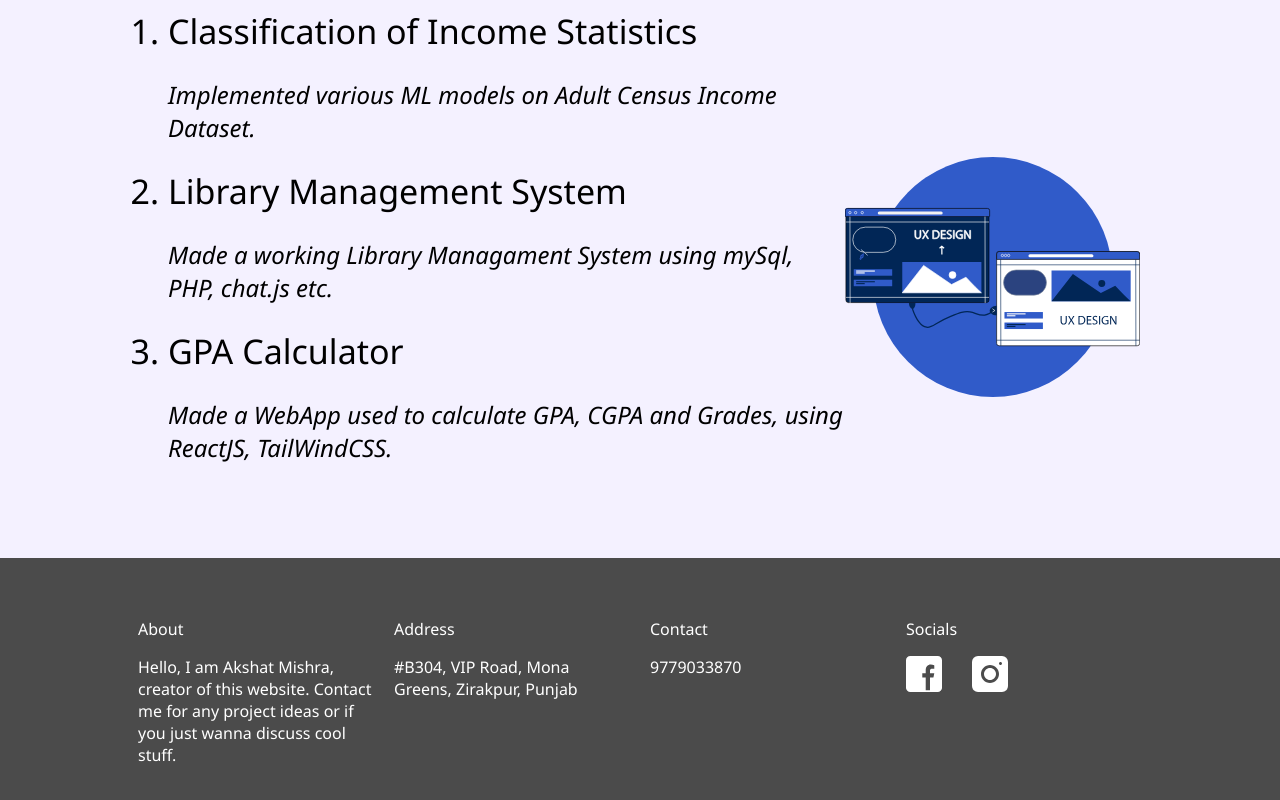
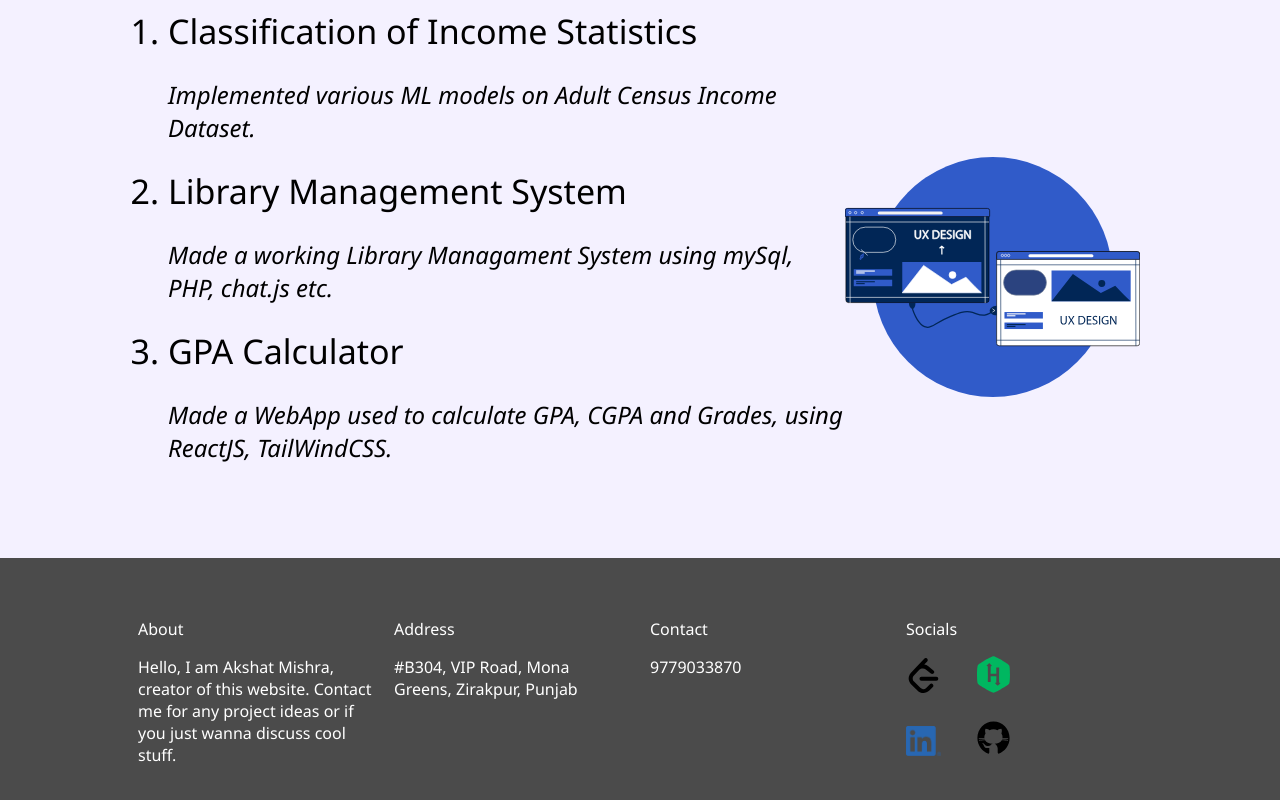
Before and after one commit to Rx124/portfolio, a plain HTML site: page index.html in a window 1280 px wide. Shown: the part 1598-2398 px from the top of the page. Drawn offline with Linux system fonts and the light colour scheme.

Commit message:
Update index.html

```diff
--- a/index.html
+++ b/index.html
@@ -139,8 +139,12 @@
           <div class="footer-column">
             <div class="footer-heading">Socials</div>
             <p>
-              <span><img class="footer-icon" src="assets/svg/fb.svg" /></span
-              ><span><img class="footer-icon" src="assets/svg/insta.svg" /></span>
+              <span><a href="https://leetcode.com/Rx101/"><img class="footer-icon" src="assets/svg/leet.svg" width="15%"/></a></span>
+              <span><a href="https://www.hackerrank.com/RoXie124"><img class="footer-icon" src="assets/svg/HackerRank.svg" width="15%"/></a></span>
+              <br><br>
+              <span><a href="https://www.linkedin.com/in/akshat-mishra-972778190/"><img class="footer-icon" src="assets/svg/linkedin.png" width="15%" /></a></span>
+              <span><a href="https://github.com/Rx124"><img class="footer-icon" src="assets/svg/github.svg" width="15%" /></a></span>
+
             </p>
           </div>
         </div>
```
